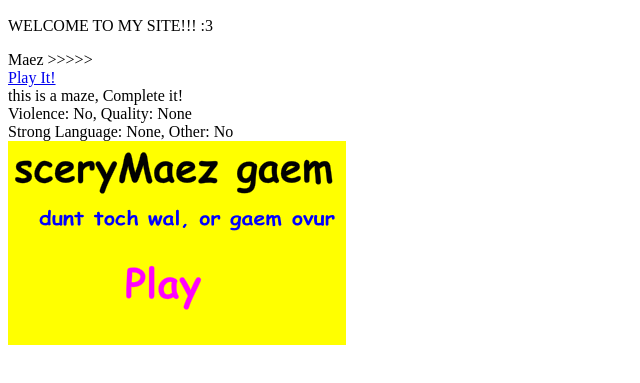
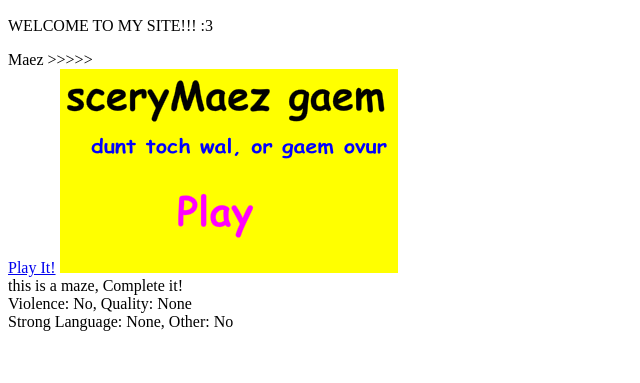
Before and after one commit to pedropirrito/pedro-s-site, a plain HTML site: page index.html in a window 1280 px wide. Shown: the part 27-410 px from the top of the page, without its empty margins (0-640 px from the left). Drawn offline with Linux system fonts and the light colour scheme.

Commit message:
Update index.html

```diff
--- a/index.html
+++ b/index.html
@@ -10,8 +10,7 @@
 
   <p>WELCOME TO MY SITE!!! :3</p>
 
-  <div class="title">Maez >>>>></div>
-  <div class="play-link"><a href="Mez.html">Play It!</a></div>
+  <div class="title">Maez >>>>> <div class="play-link"><a href="Mez.html">Play It!</a> <img src="maez-title.png" alt="Cartoon Scene"></div></div>
   <div class="description">
     this is a maze, Complete it!
   </div>
@@ -19,9 +18,6 @@
     Violence: No, Quality: None<br>
     Strong Language: None, Other: No
   </div>
-  <div class="image">
-    <!-- Insert your cartoon image here -->
-    <img src="maez-title.png" alt="Cartoon Scene">
   </div>
 
 </body>
```
